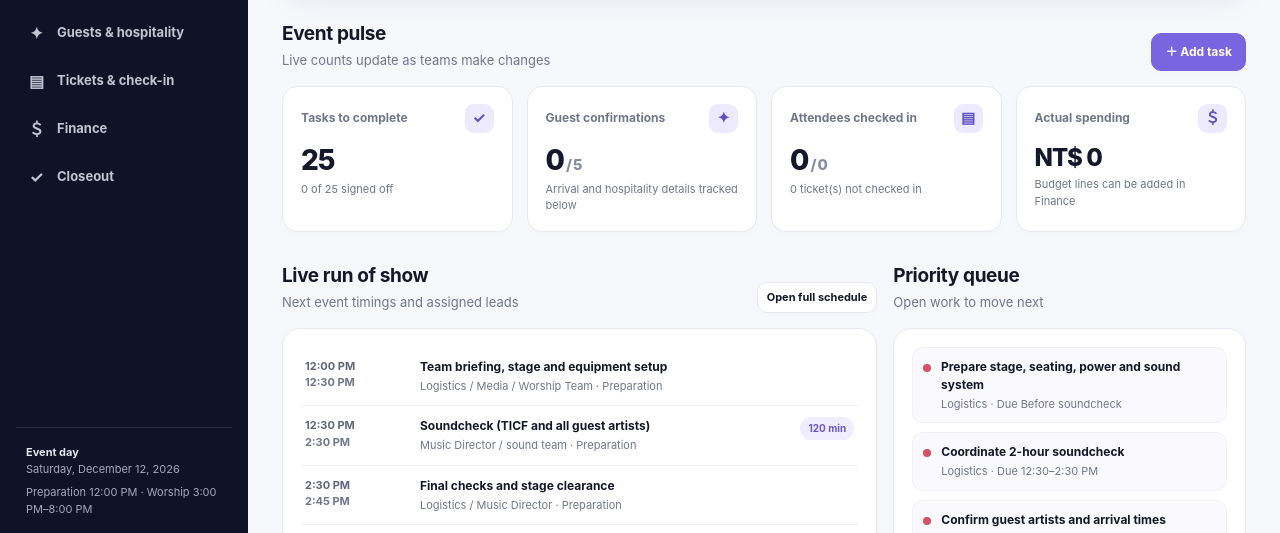
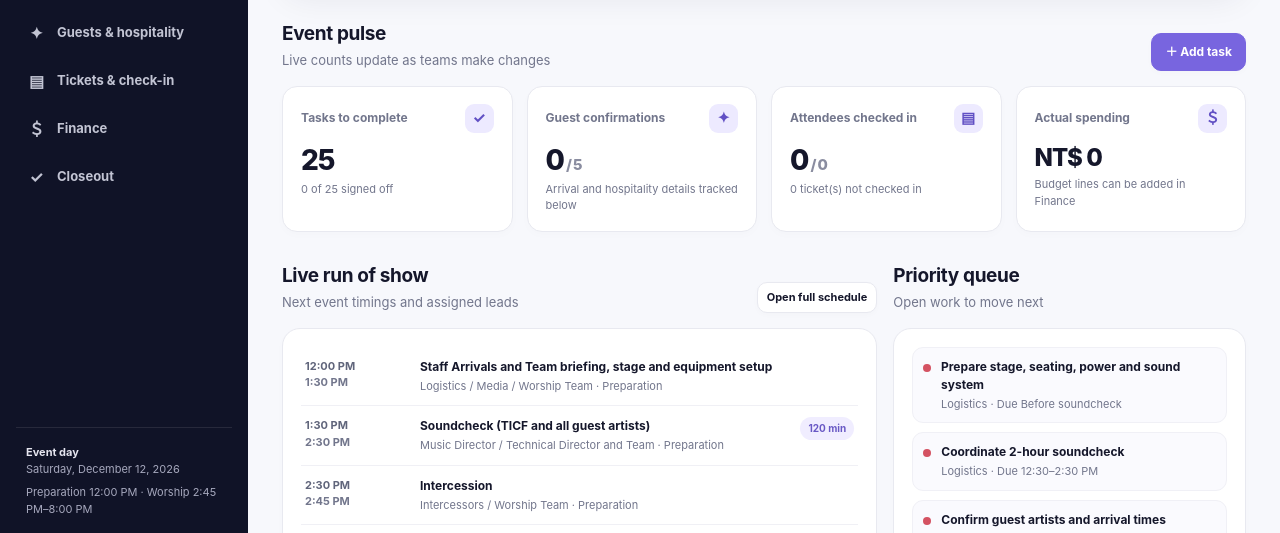
Before and after one commit to phindaexcel-db/rivers-of-revival-hub, a plain HTML site: page index.html in a window 1280 px wide. Shown: the part 263-796 px from the top of the page. Drawn offline with Linux system fonts and the light colour scheme.

Commit message:
Update index.html

```diff
--- a/index.html
+++ b/index.html
@@ -41,11 +41,11 @@ const KEY='rr_event_hub_v1';
 const departments=['Logistics','Social & Welfare','Protocol','Finance','Ushers','Media & Marketing','Worship Team','Event Coordinator'];
 const icons={'Logistics':'⚙','Social & Welfare':'♡','Protocol':'✦','Finance':'＄','Ushers':'⌂','Media & Marketing':'◉','Worship Team':'♫','Event Coordinator':'◈'};
 const makeId=()=>Math.random().toString(36).slice(2,9).toUpperCase();
-const seed={event:{title:'TICF Rivers of Revival — Night of Worship',date:'2026-12-12',venue:'Taoyuan, Taiwan',prep:'12:00 PM',doors:'2:30 PM'},schedule:[
-['12:00 PM','12:30 PM','Team briefing, stage and equipment setup','Logistics / Media / Worship Team','Preparation'],
-['12:30 PM','2:30 PM','Soundcheck (TICF and all guest artists)','Music Director / sound team','Preparation'],
-['2:30 PM','2:45 PM','Final checks and stage clearance','Logistics / Music Director','Preparation'],
-['2:45 PM','3:00 PM','Intercession','Prayer team / Worship Team','Preparation'],
+const seed={event:{title:'TICF Rivers of Revival — Night of Worship',date:'2026-12-12',venue:'Taoyuan, Taiwan',prep:'12:00 PM',doors:'2:45 PM'},schedule:[
+['12:00 PM','1:30 PM','Staff Arrivals and Team briefing, stage and equipment setup','Logistics / Media / Worship Team','Preparation'],
+['1:30 PM','2:30 PM','Soundcheck (TICF and all guest artists)','Music Director / Technical Director and Team','Preparation'],
+['2:30 PM','2:45 PM','Intercession','Intercessors / Worship Team','Preparation'],
+['2:45 PM','3:00 PM','TICF — Openning Set','TICF Worship Team','Worship programme'],
 ['3:00 PM','4:30 PM','TICF — Main worship','TICF Worship Team','Worship programme'],
 ['4:30 PM','4:45 PM','TICF — Praise and transition set','TICF Worship Team','Worship programme'],
 ['4:45 PM','5:00 PM','Guest Singer 1','Guest artist / Protocol','Worship programme'],
```
